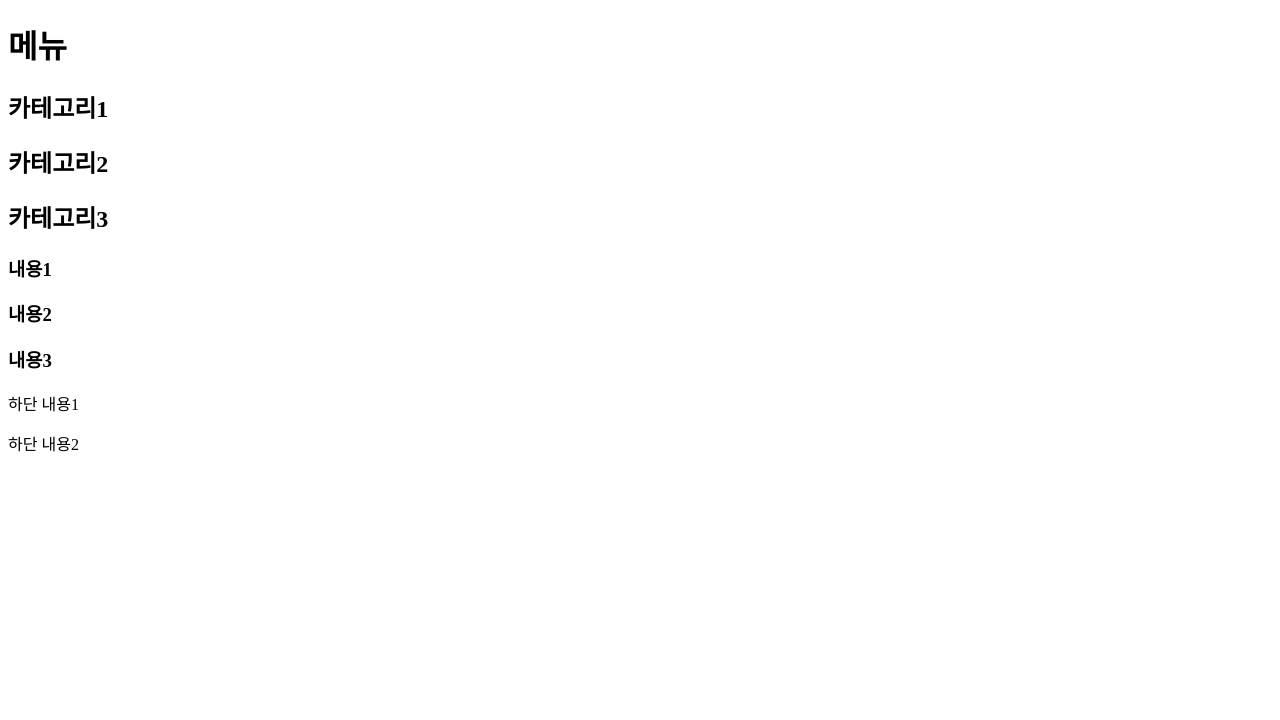
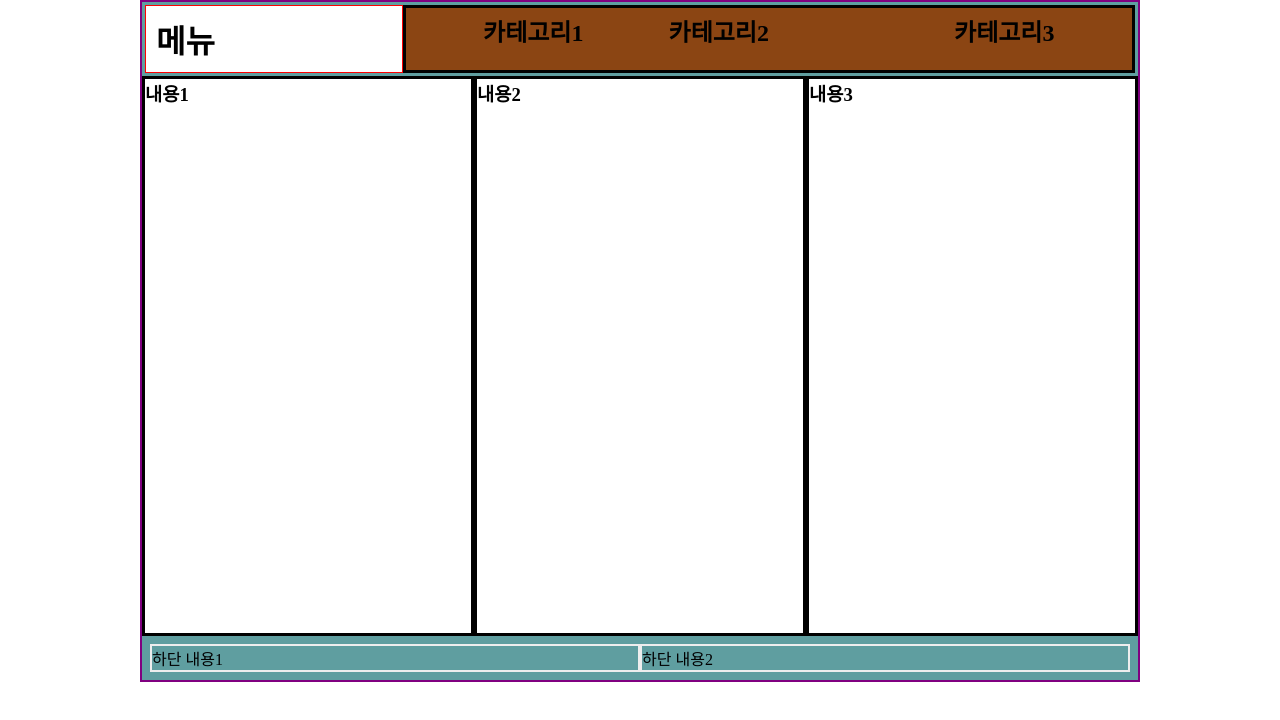
Before and after one commit to getplay0131/0704-02, a plain HTML site: page index.html in a window 1280 px wide. Drawn offline with Linux system fonts and the light colour scheme.

Commit message:
Update index.html

```diff
--- a/index.html
+++ b/index.html
@@ -4,7 +4,7 @@
     <meta charset="UTF-8" />
     <meta name="viewport" content="width=device-width, initial-scale=1.0" />
     <title>Document</title>
-    <link rel="stylesheet" href="0704-02-03.css?after" />
+    <link rel="stylesheet" href="0704-02.css?after" />
   </head>
   <body>
     <header>
```
